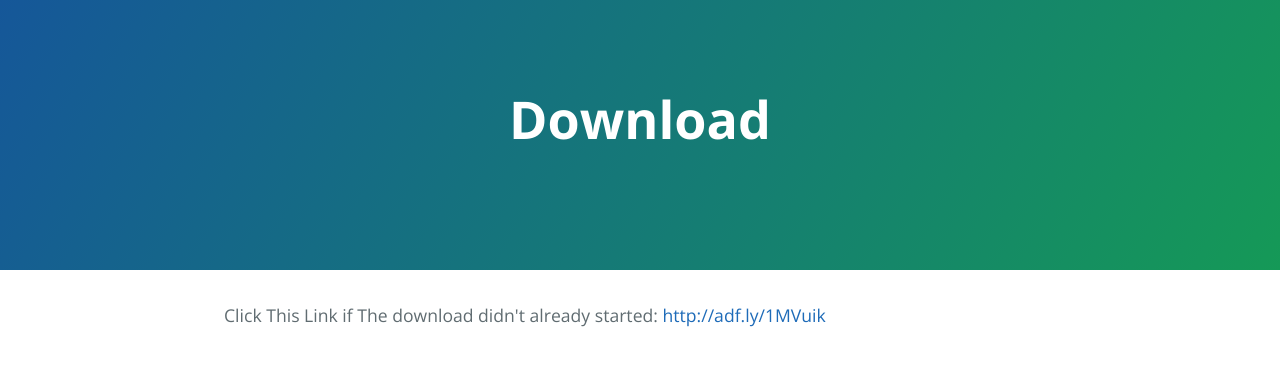
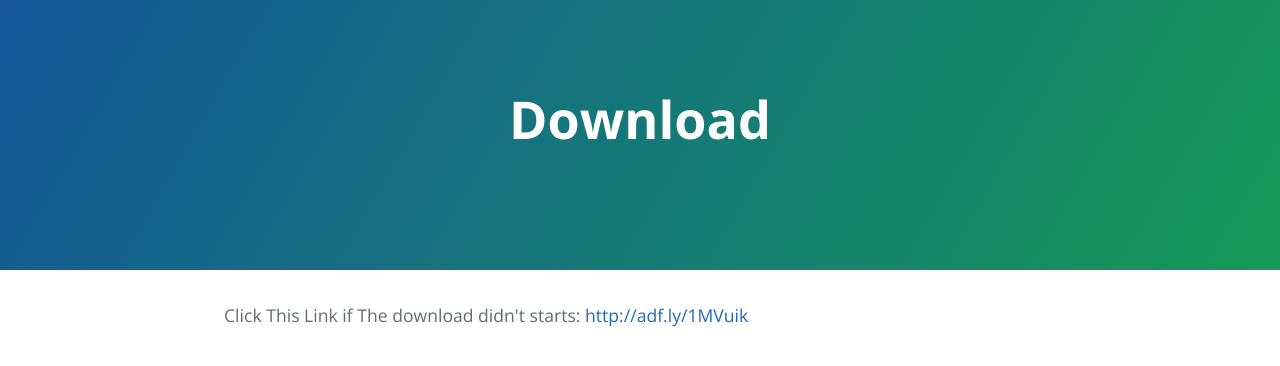
Before and after one commit to Minecaft164/Download, a plain HTML site: page index.html in a window 1280 px wide. Drawn offline with nearby package versions, Linux system fonts and the light colour scheme.

Commit message:
Update index.html

```diff
--- a/index.html
+++ b/index.html
@@ -2,7 +2,7 @@
 <html lang="en-us">
   <head>
     <meta charset="UTF-8">
-    <title>Download by Minecaft164</title>
+    <title>Download</title>
     <meta name="viewport" content="width=device-width, initial-scale=1">
     <link rel="stylesheet" type="text/css" href="stylesheets/normalize.css" media="screen">
     <link href='https://fonts.googleapis.com/css?family=Open+Sans:400,700' rel='stylesheet' type='text/css'>
@@ -16,7 +16,7 @@
     </section>
 
     <section class="main-content">
-      <p>Click This Link if The download didn't already started:
+      <p>Click This Link if The download didn't starts:
 <a href="http://adf.ly/1MVuik">http://adf.ly/1MVuik</a></p>
 
     </section>
```
